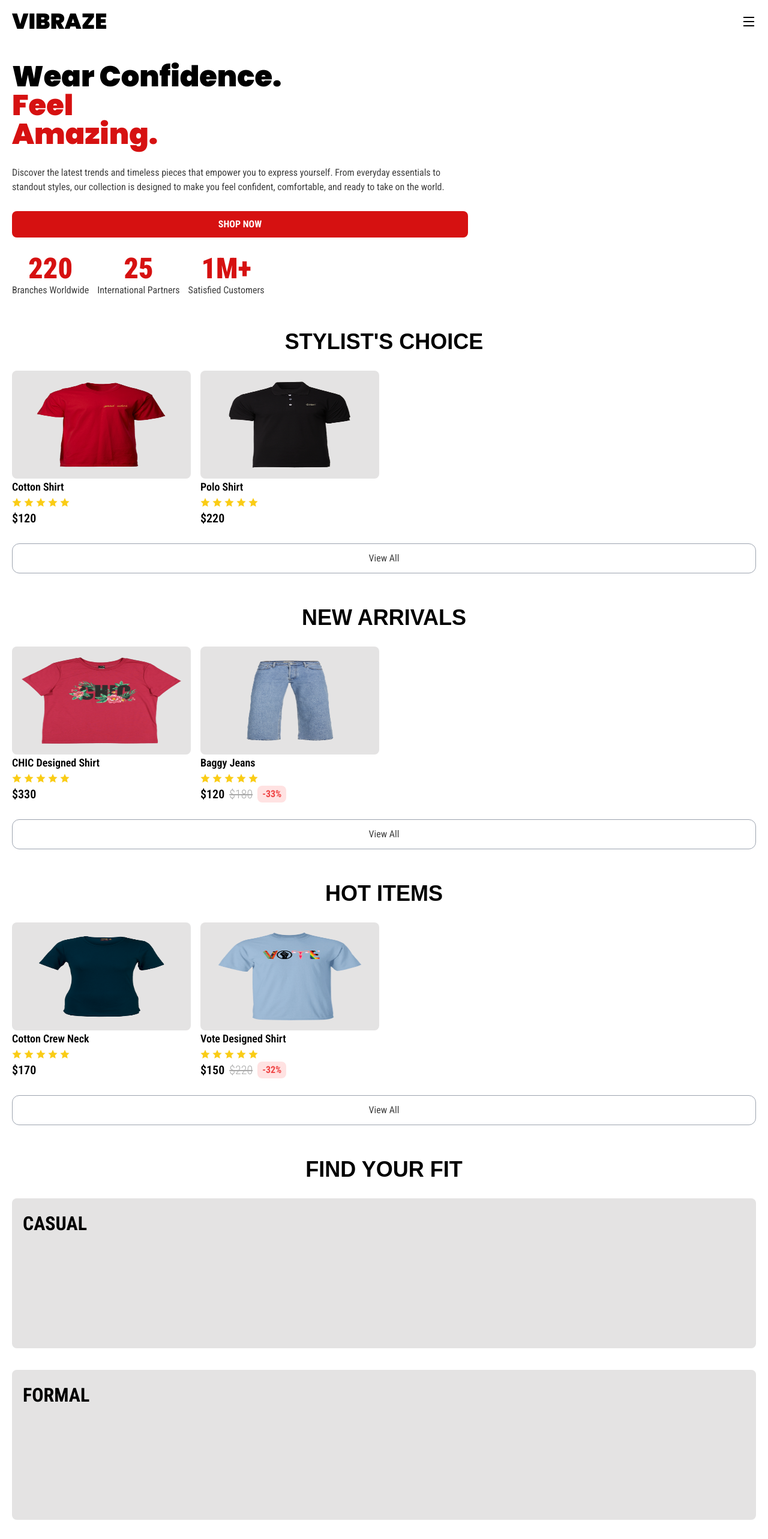
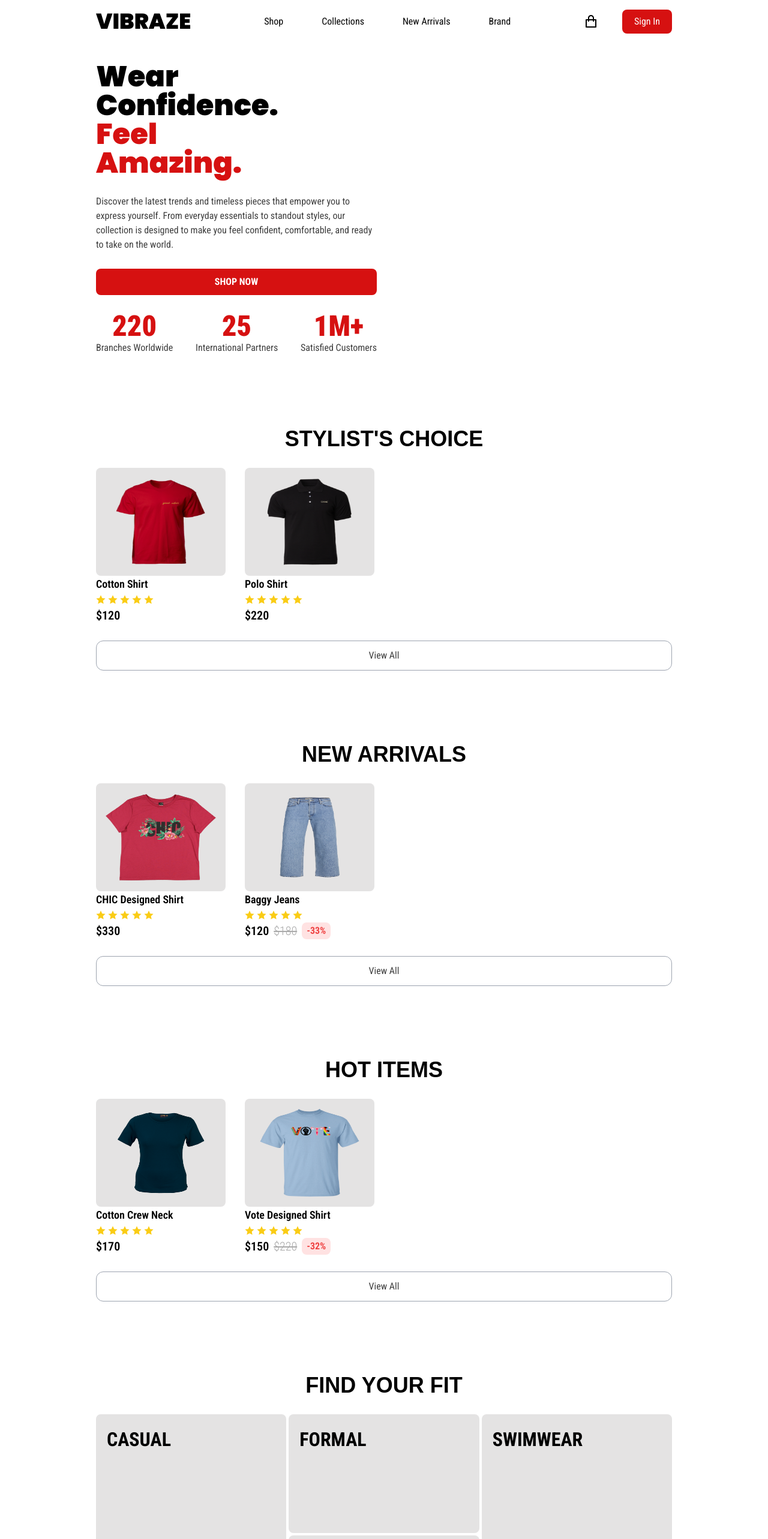
Before and after one commit to KevinChristopherMorco/vibraze, a React (Vite) app: page / in a window 1280 px wide. Shown: the top 2566 px of the page at 60% size. Built offline with nearby package versions, Linux system fonts and the light colour scheme.

Commit message:
adjusted layout

```diff
--- a/package.json
+++ b/package.json
@@ -14,6 +14,7 @@
     "react": "^18.3.1",
     "react-dom": "^18.3.1",
     "react-router-dom": "^7.1.3",
+    "swiper": "^11.2.2",
     "typeface-poppins": "^1.1.13",
     "typeface-roboto-condensed": "^1.1.13"
   },
--- a/src/components/cards/CategoryCard.jsx
+++ b/src/components/cards/CategoryCard.jsx
@@ -3,7 +3,7 @@ import React from "react";
 const CategoryCard = ({ cardText, cardImage, dynamicClass }) => {
   return (
     <div
-      className={`${dynamicClass} group grid h-[250px] w-full grid-cols-2 rounded-lg bg-[#E4E3E3] bg-no-repeat transition-all hover:bg-[--primary-color] bg-[url('${cardImage}')] bg-cover px-[18px] py-[18px]`}
+      className={`${dynamicClass} group col-span-4 grid h-[250px] w-full cursor-pointer grid-cols-2 rounded-lg bg-[#E4E3E3] bg-no-repeat transition-all hover:bg-[--primary-color] xl:h-auto bg-[url('${cardImage}')] bg-cover px-[18px] py-[18px]`}
     >
       <p className="text-[2rem] font-bold uppercase text-black group-hover:text-white">
         {cardText}
--- a/src/components/cards/ReviewCard.jsx
+++ b/src/components/cards/ReviewCard.jsx
@@ -3,7 +3,7 @@ import React from "react";
 
 const ReviewCard = ({ cardName, cardReview, cardDate }) => {
   return (
-    <div className="flex flex-col gap-6 rounded-lg border border-gray-300 p-[20px]">
+    <div className="col-span-4 flex flex-col gap-6 rounded-lg border border-gray-300 p-[20px] lg:col-span-6 xl:col-span-4">
       <div className="flex flex-col gap-1">
         <div className="flex items-center gap-1">
           <p className="text-2xl font-medium">{cardName}</p>
@@ -18,7 +18,7 @@ const ReviewCard = ({ cardName, cardReview, cardDate }) => {
         </div>
       </div>
       <p className="font-extralight">"{cardReview}"</p>
-      <p className="font-medium">Posted on {cardDate}</p>
+      <p className="mt-auto font-medium">Posted on {cardDate}</p>
     </div>
   );
 };
--- /dev/null
+++ b/src/components/containers/GridContainer.jsx
@@ -0,0 +1,13 @@
+import React from "react";
+
+const GridContainer = ({ children, dynamicClass }) => {
+  return (
+    <div
+      className={`${dynamicClass} grid grid-cols-4 md:grid-cols-8 lg:grid-cols-12`}
+    >
+      {children}
+    </div>
+  );
+};
+
+export default GridContainer;
--- /dev/null
+++ b/src/components/containers/SwiperContainer.jsx
@@ -0,0 +1,30 @@
+import React from "react";
+import { Swiper } from "swiper/react";
+import "swiper/css";
+const SwiperContainer = ({ children }) => {
+  return (
+    <Swiper
+      slidesPerView={2}
+      spaceBetween={16}
+      className="w-full"
+      breakpoints={{
+        640: {
+          slidesPerView: 2,
+          spaceBetween: 16,
+        },
+        768: {
+          slidesPerView: 3,
+          spaceBetween: 16,
+        },
+        1024: {
+          slidesPerView: 4,
+          spaceBetween: 32,
+        },
+      }}
+    >
+      {children}
+    </Swiper>
+  );
+};
+
+export default SwiperContainer;
--- a/src/components/partials/Footer.jsx
+++ b/src/components/partials/Footer.jsx
@@ -5,6 +5,7 @@ import {
   RiTwitterXLine,
 } from "@remixicon/react";
 import React from "react";
+import useScreenResponsive from "../../hooks/useScreenResponsive";
 
 const FooterIcons = ({ icon }) => {
   return (
@@ -15,11 +16,13 @@ const FooterIcons = ({ icon }) => {
 const FooterLists = ({ listTitle, listItems }) => {
   return (
     <div className="flex flex-col gap-4">
-      <h4 className="font-semibold tracking-[.1rem]">{listTitle}</h4>
+      <h4 className="font-medium tracking-[.1rem] md:text-xl md:tracking-[.2rem]">
+        {listTitle}
+      </h4>
       <ul className="flex flex-col gap-y-1">
         {listItems?.map((item, index) => {
           return (
-            <li key={index} className="text-lg font-light">
+            <li key={index} className="cursor-pointer text-lg font-light">
               {item}
             </li>
           );
@@ -30,10 +33,12 @@ const FooterLists = ({ listTitle, listItems }) => {
 };
 
 const Footer = () => {
+  const { sm, md, lg, xl, xxl } = useScreenResponsive();
   return (
     <footer className="my-[20rem] bg-[#E4E3E3]">
-      <div className="relative mx-[20px] h-[10rem]">
-        <div className="absolute grid w-full -translate-y-[50%] gap-[36px] rounded-2xl bg-[--primary-color] p-[20px]">
+      <div className="relative mx-[20px] h-[10rem] md:mx-[32px] lg:mx-[160px]">
+        <div className="absolute grid w-full -translate-y-[50%] gap-[36px] rounded-2xl bg-[--primary-color] p-[20px] md:grid-cols-2 xl:px-[20px] xl:py-[54px]">
+          {(sm || md || lg) && (
             <div>
               <h4 className="font-roboto-flex text-[2.3rem] font-black uppercase leading-[1.3] text-white">
                 Never Miss A
@@ -42,10 +47,27 @@ const Footer = () => {
                 Deal Stay
               </h4>
               <h4 className="font-roboto-flex text-[2.3rem] font-black uppercase leading-[1.3] text-white">
-              Updated
+                Updated!
               </h4>
             </div>
-          <form action="" className="flex flex-col gap-4">
+          )}
+
+          {(xl || xxl) && (
+            <div className="flex flex-col justify-center">
+              <h4 className="font-roboto-flex text-[2.5rem] font-black uppercase leading-[1.3] text-white">
+                Never Miss A Deal
+              </h4>
+
+              <h4 className="font-roboto-flex text-[2.5rem] font-black uppercase leading-[1.3] text-white">
+                Stay Updated!
+              </h4>
+            </div>
+          )}
+
+          <form
+            action=""
+            className="flex w-full flex-col gap-4 md:place-self-center"
+          >
             <input
               type="email"
               placeholder="Email Address"
@@ -54,12 +76,13 @@ const Footer = () => {
             <input
               type="submit"
               value={"Sign Me Up!"}
-              className="w-full rounded-lg bg-white px-[10px] py-[14px] font-bold"
+              className="w-full cursor-pointer rounded-lg bg-white px-[10px] py-[14px] font-bold transition-colors hover:bg-black hover:text-white"
             />
           </form>
         </div>
       </div>
-      <div className="grid gap-[24px] px-[20px] py-10">
+      <div className="grid gap-[24px] px-[20px] py-10 md:gap-[32px] md:px-[32px] lg:grid-cols-[2fr_3fr] xl:grid-cols-[1.5fr_4fr]">
+        <div className="grid gap-y-[32px]">
           <div className="flex flex-col gap-1">
             <h1 className="font-poppins text-4xl font-black uppercase">
               VIBRAZE
@@ -74,14 +97,8 @@ const Footer = () => {
             <FooterIcons icon={<RiInstagramLine className="h-5 w-5" />} />
             <FooterIcons icon={<RiPinterestLine className="h-5 w-5" />} />
           </div>
-        <div className="grid grid-cols-2 gap-x-[20px] gap-y-[24px]">
-          {/* <div className="flex flex-col gap-4">
-            <h4 className="text-xl tracking-[.3rem]">Company</h4>
-            <ul className="flex flex-col gap-y-1">
-              <li className="text-lg font-light">About Us</li>
-              <li className="text-lg font-light">Careers</li>
-            </ul>
-          </div> */}
+        </div>
+        <div className="grid grid-cols-2 gap-x-[20px] gap-y-[24px] xl:grid-cols-[auto_auto_auto_auto]">
           <FooterLists
             listTitle={"Company"}
             listItems={[
--- a/src/components/partials/Navbar.jsx
+++ b/src/components/partials/Navbar.jsx
@@ -1,11 +1,43 @@
-import { RiMenuFill } from "@remixicon/react";
+import { RiMenuFill, RiShoppingBagLine } from "@remixicon/react";
 import React from "react";
+import useScreenResponsive from "../../hooks/useScreenResponsive";
+
+const NavbarList = ({ text }) => {
+  return <li className="cursor-pointer">{text}</li>;
+};
 
 const Navbar = () => {
+  const { sm, md, isLargeScreen } = useScreenResponsive();
   return (
-    <nav className="flex items-center justify-between px-[20px] py-[1rem]">
-      <h1 className="font-poppins text-4xl font-black uppercase">VIBRAZE</h1>
-      <RiMenuFill className="h-6 w-6" />
+    <nav className="flex items-center justify-between px-[20px] py-[1rem] md:px-[32px] lg:px-[160px]">
+      {sm && (
+        <>
+          <h1 className="font-poppins text-4xl font-black uppercase">
+            VIBRAZE
+          </h1>
+          <RiMenuFill className="h-6 w-6" />
+        </>
+      )}
+
+      {(md || isLargeScreen) && (
+        <>
+          <h1 className="font-poppins text-4xl font-black uppercase">
+            VIBRAZE
+          </h1>
+          <ul className="flex items-center md:gap-6 xl:gap-16">
+            <NavbarList text={"Shop"} />
+            <NavbarList text={"Collections"} />
+            <NavbarList text={"New Arrivals"} />
+            <NavbarList text={"Brand"} />
+          </ul>
+          <div className="flex items-center md:gap-4 xl:gap-10">
+            <RiShoppingBagLine className="cursor-pointer xl:h-6 xl:w-6" />
+            <button className="rounded-lg bg-[--primary-color] px-5 py-2 text-white transition-colors hover:bg-[--primary-color-hover]">
+              Sign In
+            </button>
+          </div>
+        </>
+      )}
     </nav>
   );
 };
--- /dev/null
+++ b/src/hooks/useScreenResponsive.js
@@ -0,0 +1,92 @@
+import { useEffect, useState } from "react";
+
+const useScreenResponsive = () => {
+  const [screenSize, setScreenSize] = useState({
+    sm: false,
+    md: false,
+    lg: false,
+    xl: false,
+    xxl: false,
+  });
+
+  const { sm, md, lg, xl, xxl } = screenSize;
+
+  const handleScreenSize = () => {
+    if (window.innerWidth >= 1536) {
+      setScreenSize((prev) => ({
+        ...prev,
+        xxl: true,
+        xl: false,
+        lg: false,
+        md: false,
+        sm: false,
+      }));
+      return;
+    }
+    if (window.innerWidth >= 1280) {
+      setScreenSize((prev) => ({
+        ...prev,
+        xl: true,
+        lg: false,
+        md: false,
+        sm: false,
+        xxl: false,
+      }));
+      return;
+    }
+    if (window.innerWidth >= 1024) {
+      setScreenSize((prev) => ({
+        ...prev,
+        lg: true,
+        md: false,
+        sm: false,
+        xxl: false,
+        xl: false,
+      }));
+      return;
+    }
+    if (window.innerWidth >= 768) {
+      setScreenSize((prev) => ({
+        ...prev,
+        md: true,
+        sm: false,
+        xxl: false,
+        xl: false,
+        lg: false,
+      }));
+      return;
+    }
+    if (window.innerWidth <= 640) {
+      setScreenSize((prev) => ({
+        ...prev,
+        sm: true,
+        xxl: false,
+        xl: false,
+        lg: false,
+        md: false,
+      }));
+      return;
+    }
+  };
+
+  useEffect(() => {
+    window.addEventListener("resize", handleScreenSize);
+
+    handleScreenSize();
+
+    return () => window.removeEventListener("resize", handleScreenSize);
+  }, []);
+
+  return {
+    screenSize,
+    isLargeScreen: lg || xl || xxl,
+    isSmallScreen: sm || md,
+    sm,
+    md,
+    lg,
+    xl,
+    xxl,
+  };
+};
+
+export default useScreenResponsive;
--- a/src/pages/Home/Home.jsx
+++ b/src/pages/Home/Home.jsx
@@ -1,12 +1,15 @@
 import React from "react";
+import "swiper/css";
+import { SwiperSlide } from "swiper/react";
+import OutlineButton from "../../components/buttons/OutlineButton";
 import PrimaryButton from "../../components/buttons/PrimaryButton";
+import CategoryCard from "../../components/cards/CategoryCard";
+import FeaturedCard from "../../components/cards/FeaturedCard";
+import ReviewCard from "../../components/cards/ReviewCard";
+import GridContainer from "../../components/containers/GridContainer";
+import SectionContainer from "../../components/containers/SectionContainer";
 import SectionHeading from "../../components/headings/SectionHeading";
-import { RiStarFill, RiVerifiedBadgeFill } from "@remixicon/react";
-import FeaturedCard from "../../components/cards/FeaturedCard";
-import OutlineButton from "../../components/buttons/OutlineButton";
-import CategoryCard from "../../components/cards/CategoryCard";
-import ReviewCard from "../../components/cards/ReviewCard";
-import SectionContainer from "../../components/containers/SectionContainer";
+import SwiperContainer from "../../components/containers/SwiperContainer";
 
 const HomeStat = ({ number, text }) => {
   return (
@@ -21,12 +24,15 @@ const HomeStat = ({ number, text }) => {
 
 const Home = () => {
   return (
-    <div className="col-span-4 grid gap-y-[54px] md:col-span-8">
-      <section className="grid gap-y-[32px] md:grid-cols-[2.5fr_1.5fr] md:gap-6">
+    <div className="col-span-4 grid gap-y-[54px] md:col-span-8 lg:col-span-12 lg:gap-y-[120px]">
+      <section className="grid gap-y-[32px] md:grid-cols-[2.5fr_1.5fr] md:gap-6 lg:grid-cols-2 lg:gap-y-[86px]">
         <div className="flex flex-col gap-y-[28px]">
           <div>
             <h1 className="font-poppins text-5xl font-black text-black">
-              Wear Confidence.
+              Wear
+            </h1>
+            <h1 className="font-poppins text-5xl font-black text-black">
+              Confidence.
             </h1>
             <h1 className="font-poppins text-5xl font-black text-[--primary-color]">
               Feel
@@ -42,7 +48,7 @@ const Home = () => {
             ready to take on the world.
           </p>
           <PrimaryButton text={"shop now"} dynamicClass={"uppercase"} />
-          <div className="flex flex-wrap justify-center gap-x-[24px] gap-y-[36px] md:justify-start md:gap-x-[14px]">
+          <div className="flex flex-wrap justify-center gap-x-[24px] gap-y-[36px] md:justify-start md:gap-x-[14px] lg:justify-between lg:gap-x-0">
             <HomeStat number={"220"} text={"Branches Worldwide"} />
             <HomeStat number={"25"} text={"International Partners"} />
             <HomeStat number={"1M+"} text={"Satisfied Customers"} />
@@ -98,32 +104,37 @@ const Home = () => {
           text={"Stylist's Choice"}
           dynamicClass={"text-center"}
         />
-        <div className="grid grid-cols-4 gap-x-4 md:grid-cols-8">
+        <SwiperContainer>
+          <SwiperSlide>
             <FeaturedCard
               productName={"Cotton Shirt"}
               productPrice={"$120"}
               productImage={"/assets/images/products/cotton-shirt.png"}
-            dynamicClass={"col-span-2"}
             />
+          </SwiperSlide>
+          <SwiperSlide>
             <FeaturedCard
               productName={"Polo Shirt"}
               productPrice={"$220"}
               productImage={"/assets/images/products/polo-shirt.png"}
-            dynamicClass={"col-span-2"}
             />
-        </div>
+          </SwiperSlide>
+        </SwiperContainer>
         <OutlineButton text={"View All"} />
       </SectionContainer>
 
       <SectionContainer>
         <SectionHeading text={"New Arrivals"} dynamicClass={"text-center"} />
-        <div className="grid grid-cols-4 gap-x-4 md:grid-cols-8">
+        <SwiperContainer>
+          <SwiperSlide>
             <FeaturedCard
               productName={"CHIC Designed Shirt"}
               productPrice={"$330"}
               productImage={"/assets/images/products/chic-shirt.png"}
               dynamicClass={"col-span-2"}
             />
+          </SwiperSlide>
+          <SwiperSlide>
             <FeaturedCard
               productName={"Baggy Jeans"}
               productPrice={"$120"}
@@ -133,18 +144,22 @@ const Home = () => {
               productDiscountPrice={"$180"}
               productDiscountPercent={"33%"}
             />
-        </div>
+          </SwiperSlide>
+        </SwiperContainer>
         <OutlineButton text={"View All"} />
       </SectionContainer>
       <SectionContainer>
         <SectionHeading text={"Hot Items"} dynamicClass={"text-center"} />
-        <div className="grid grid-cols-4 gap-x-4 md:grid-cols-8">
+        <SwiperContainer>
+          <SwiperSlide>
             <FeaturedCard
               productName={"Cotton Crew Neck"}
               productPrice={"$170"}
               productImage={"/assets/images/products/crew-neck.png"}
               dynamicClass={"col-span-2"}
             />
+          </SwiperSlide>
+          <SwiperSlide>
             <FeaturedCard
               productName={"Vote Designed Shirt"}
               productPrice={"$150"}
@@ -154,40 +169,47 @@ const Home = () => {
               productDiscountPrice={"$220"}
               productDiscountPercent={"32%"}
             />
-        </div>
+          </SwiperSlide>
+        </SwiperContainer>
         <OutlineButton text={"View All"} />
       </SectionContainer>
 
       <SectionContainer>
         <SectionHeading text={"Find your Fit"} dynamicClass={"text-center"} />
-        <div className="grid gap-y-[36px]">
+        <GridContainer
+          dynamicClass={
+            "xl:h-[400px] gap-y-[36px] md:gap-[16px] xl:grid-rows-4 xl:gap-1"
+          }
+        >
           <CategoryCard
             cardText={"Casual"}
             cardImage={"/assets/images/home/casual.png"}
-            dynamicClass={" hover:bg-[right_10px_top_-5px]"}
+            dynamicClass={
+              "hover:bg-[right_10px_top_-5px] xl:row-start-1 xl:col-span-4 xl:col-start-1 xl:row-span-4"
+            }
           />
           <CategoryCard
             cardText={"Formal"}
             cardImage={"/assets/images/home/formal.png"}
             dynamicClass={
-              "bg-[right_-80px_top_-25px] hover:bg-[right_-70px_top_-30px]"
+              "bg-[right_-80px_top_-25px] hover:bg-[right_-70px_top_-30px] xl:row-start-1 xl:col-span-4 xl:col-start-5 xl:row-span-2"
             }
           />
           <CategoryCard
             cardText={"Athletics"}
             cardImage={"/assets/images/home/athletics.png"}
             dynamicClass={
-              "bg-[right_-70px_top] hover:bg-[right_-60px_top_-5px]"
+              "bg-[right_-70px_top] hover:bg-[right_-60px_top_-5px] xl:row-start-3 xl:col-span-4 xl:col-start-5 xl:row-span-2"
             }
           />
           <CategoryCard
             cardText={"Swimwear"}
             cardImage={"/assets/images/home/swimwear.png"}
             dynamicClass={
-              "bg-[right_-70px_top] hover:bg-[right_-60px_top_-5px]"
+              "bg-[right_-70px_top] hover:bg-[right_-60px_top_-5px] xl:row-start-1 xl:col-span-4 xl:col-start-9 xl:row-span-4"
             }
           />
-        </div>
+        </GridContainer>
       </SectionContainer>
 
       <SectionContainer>
@@ -195,7 +217,7 @@ const Home = () => {
           text={"How we're doing?"}
           dynamicClass={"text-center"}
         />
-        <div className="grid gap-y-[36px]">
+        <GridContainer dynamicClass={"gap-[16px] lg:gap-[32px]"}>
           <ReviewCard
             cardName={"Kayle R."}
             cardReview={
@@ -217,7 +239,7 @@ const Home = () => {
             }
             cardDate={"February 6, 2024"}
           />
-        </div>
+        </GridContainer>
         <OutlineButton text={"More Reviews"} />
       </SectionContainer>
     </div>
--- a/src/pages/MainLayout.jsx
+++ b/src/pages/MainLayout.jsx
@@ -7,7 +7,7 @@ const MainLayout = () => {
   return (
     <>
       <Navbar />
-      <main className="mx-[20px] grid grid-cols-4 gap-[16px] py-[32px] text-[--body-text-color] md:grid-cols-8">
+      <main className="mx-[20px] grid grid-cols-4 gap-[16px] py-[32px] text-[--body-text-color] md:mx-[32px] md:grid-cols-8 lg:mx-[160px] lg:grid-cols-12 lg:gap-[36px]">
         <Outlet />
       </main>
       <Footer />
```
Also changed, not shown: 1 other file (tests, documents, lock files or other folders). Lines whose indentation alone changed are shown as unchanged.
